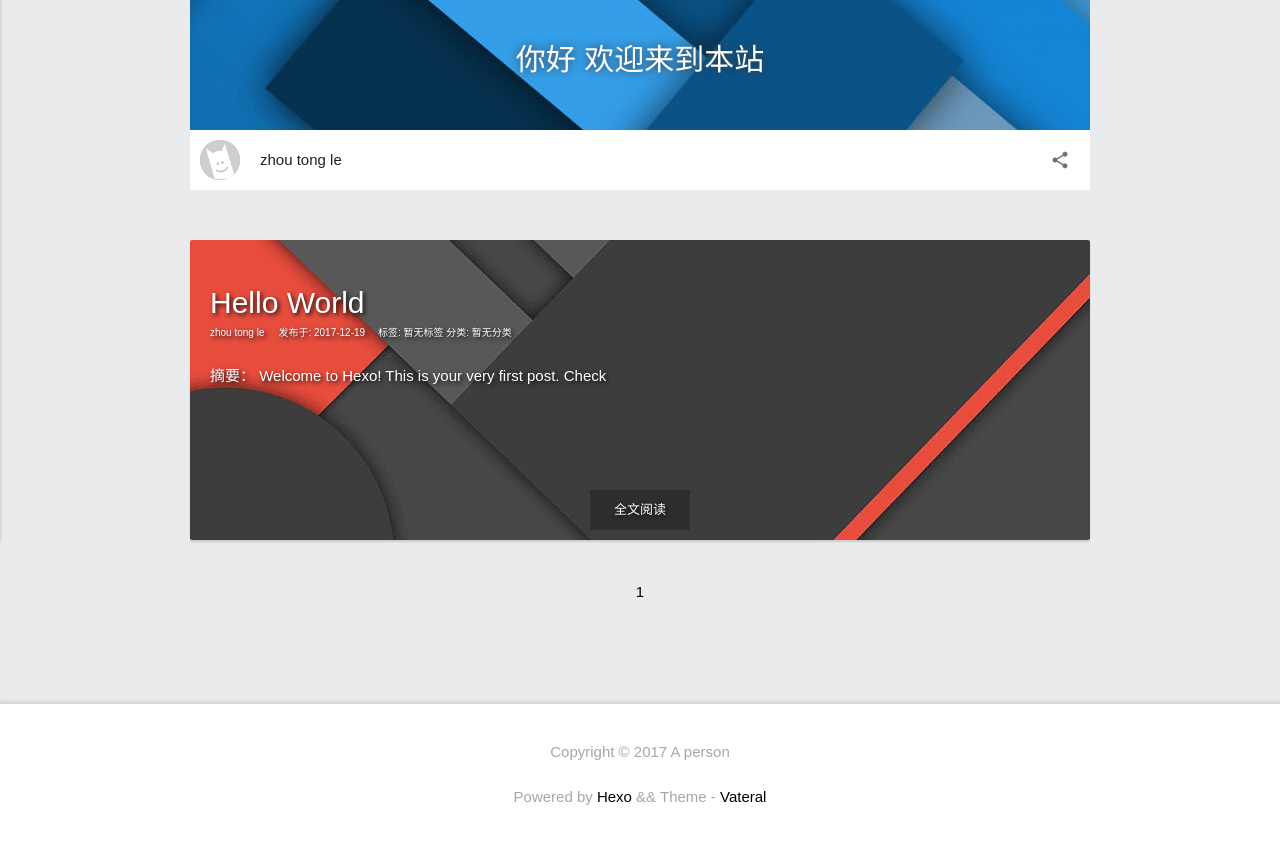
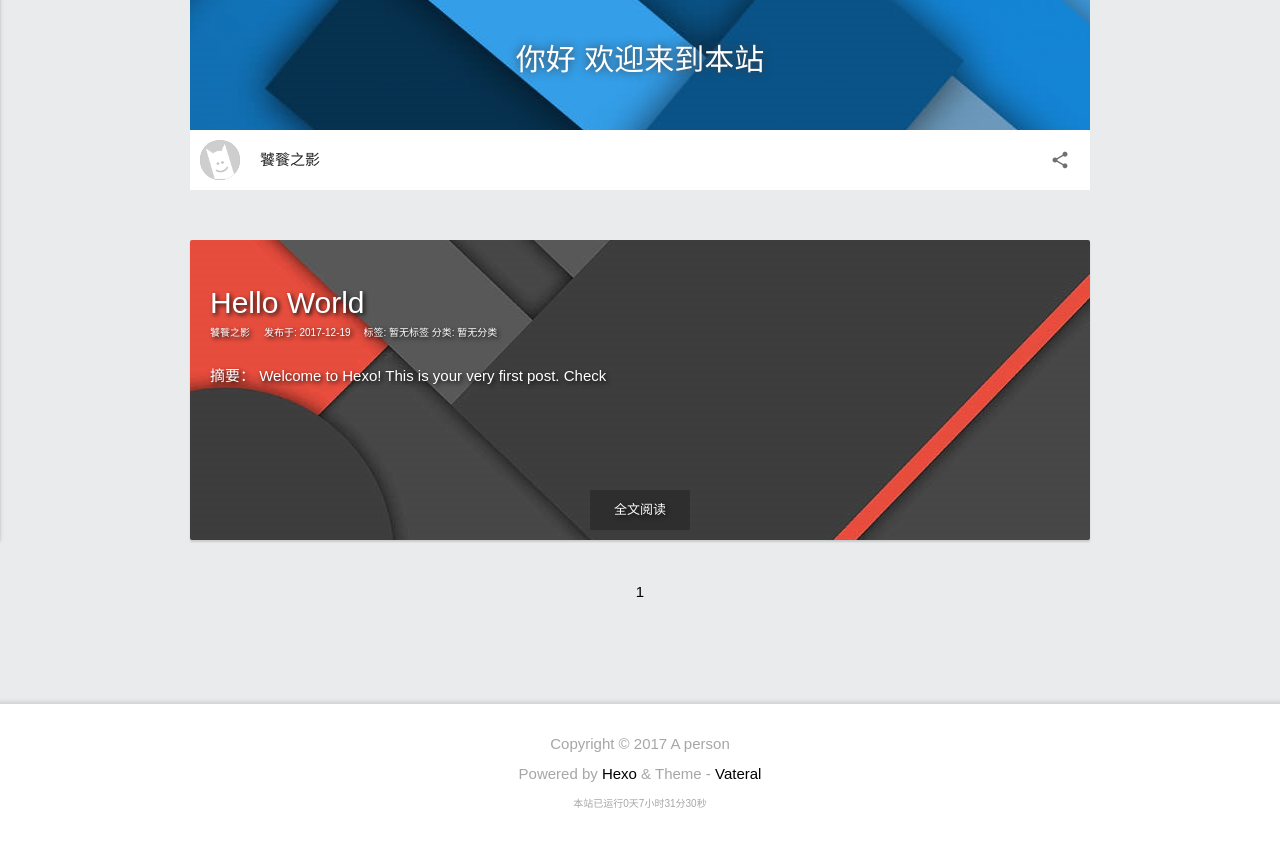
Before and after one commit to zhoutongle/zhoutongle.github.io, a plain HTML site: page index.html in a window 1280 px wide. Shown: the part 320-1164 px from the top of the page. Drawn offline with Linux system fonts and the light colour scheme.

Commit message:
Site updated: 2017-12-27 15:31:24

```diff
--- a/index.html
+++ b/index.html
@@ -40,7 +40,7 @@
       <ul id="slide-out" class="side-nav" >
     <div class="nav-header"  style="background-image: url(/images/header-bg.png);background-color:#26A69A">
     <div class="header-box"><img src="/images/header.png" ondragstart="return false;"></div>
-    <p>zhou tong le</p>
+    <p>饕餮之影</p>
     <div class="nav-link">
 
         <a href="http://example.com" target="_blank"> <div class="link-box twitter"></div></a>
@@ -135,7 +135,7 @@
 </div>
 <div class="post-author">
     <div class="post-author-img"><img src="/images/header.png" ondragstart="return false;"></div>
-    <p class="post-author-name">zhou tong le</p>
+    <p class="post-author-name">饕餮之影</p>
     <div class="post-author-button"  target="_self"><i class="material-icons"  target="_self" style="font-size: 20px">share</i></div>
     <div class="post-author-link"><ul>
             <p>分享到：</p>
@@ -160,7 +160,7 @@
 
           <!--date-->
 
-            <p class="post-time">zhou tong le &nbsp &nbsp 发布于:<time datetime="2017-12-19T03:37:05.957Z">
+            <p class="post-time">饕餮之影 &nbsp &nbsp 发布于:<time datetime="2017-12-19T03:37:05.957Z">
               2017-12-19
             </time>
             </p>
@@ -208,8 +208,31 @@
     <a  id="top-button" onfocus="this.blur();"><div class="up upinbody" style="background-color:#26A69A"><i class="material-icons material-up">vertical_align_top</i></div></a>
 
 
-<p style="line-height: 45px">Copyright ©  2017  A person</p>
-<p style="line-height: 45px">Powered by <a href="https://hexo.io/" target="_blank"> Hexo </a> && Theme - <a href="https://github.com/moumao/hexo-theme-Vateral" target="_blank">Vateral</a></p>
+<p >Copyright ©  2017  A person</p>
+<p >Powered by <a href="https://hexo.io/" target="_blank"> Hexo </a> & Theme - <a href="https://github.com/moumao/hexo-theme-Vateral" target="_blank">Vateral</a></p>
+<p style="font-size: 10px" id="footer-times" data-time="12/27/2017 00:00:00"></p>
+<script>
+    var beginTime=document.getElementById("footer-times").dataset.time
+    function show_date_time(){
+        var span=document.getElementById("footer-times")
+        window.setTimeout("show_date_time()", 1000);
+        BirthDay=new Date(beginTime);//初始日期
+        today=new Date();
+        timeold=(today.getTime()-BirthDay.getTime());
+        sectimeold=timeold/1000
+        secondsold=Math.floor(sectimeold);
+        msPerDay=24*60*60*1000
+        e_daysold=timeold/msPerDay
+        daysold=Math.floor(e_daysold);
+        e_hrsold=(e_daysold-daysold)*24;
+        hrsold=Math.floor(e_hrsold);
+        e_minsold=(e_hrsold-hrsold)*60;
+        minsold=Math.floor((e_hrsold-hrsold)*60);
+        seconds=Math.floor((e_minsold-minsold)*60);
+        span.innerHTML="本站已运行"+daysold+"天"+hrsold+"小时"+minsold+"分"+seconds+"秒";
+    }
+    show_date_time();
+</script>
 
   </div>
 </div>
```
Also changed, not shown: 2017/12/19/hello-world/index.html (+28 -5 lines), archives/2017/12/index.html (+28 -5 lines), archives/2017/index.html (+28 -5 lines), archives/index.html (+26 -3 lines).
